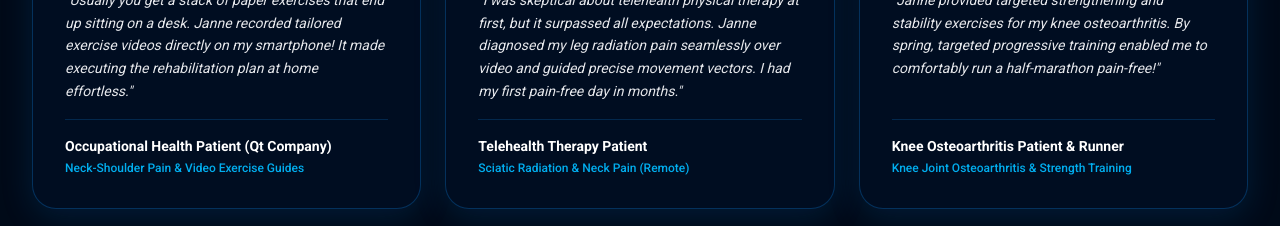
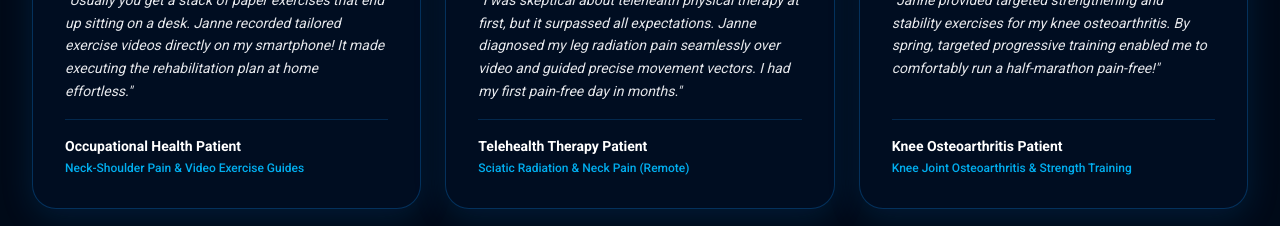
Before and after one commit to tftsakkinen-collab/ptsakkinen, a Next.js app: page / in a window 1280 px wide. Shown: the part 2680-2906 px from the top of the page. Built offline with nearby package versions, Linux system fonts and the light colour scheme; no server answers.

Commit message:
Remove company names from patient reviews for total privacy compliance

```diff
--- a/src/components/PatientTestimonialsSection.tsx
+++ b/src/components/PatientTestimonialsSection.tsx
@@ -21,7 +21,7 @@ export default function PatientTestimonialsSection() {
       stars: 5,
     },
     {
-      name: "Occupational Health Patient (Qt Company)",
+      name: "Occupational Health Patient",
       condition: "Neck-Shoulder Pain & Video Exercise Guides",
       review: "Usually you get a stack of paper exercises that end up sitting on a desk. Janne recorded tailored exercise videos directly on my smartphone! It made executing the rehabilitation plan at home effortless.",
       stars: 5,
@@ -33,7 +33,7 @@ export default function PatientTestimonialsSection() {
       stars: 5,
     },
     {
-      name: "Knee Osteoarthritis Patient & Runner",
+      name: "Knee Osteoarthritis Patient",
       condition: "Knee Joint Osteoarthritis & Strength Training",
       review: "Janne provided targeted strengthening and stability exercises for my knee osteoarthritis. By spring, targeted progressive training enabled me to comfortably run a half-marathon pain-free!",
       stars: 5,
```
